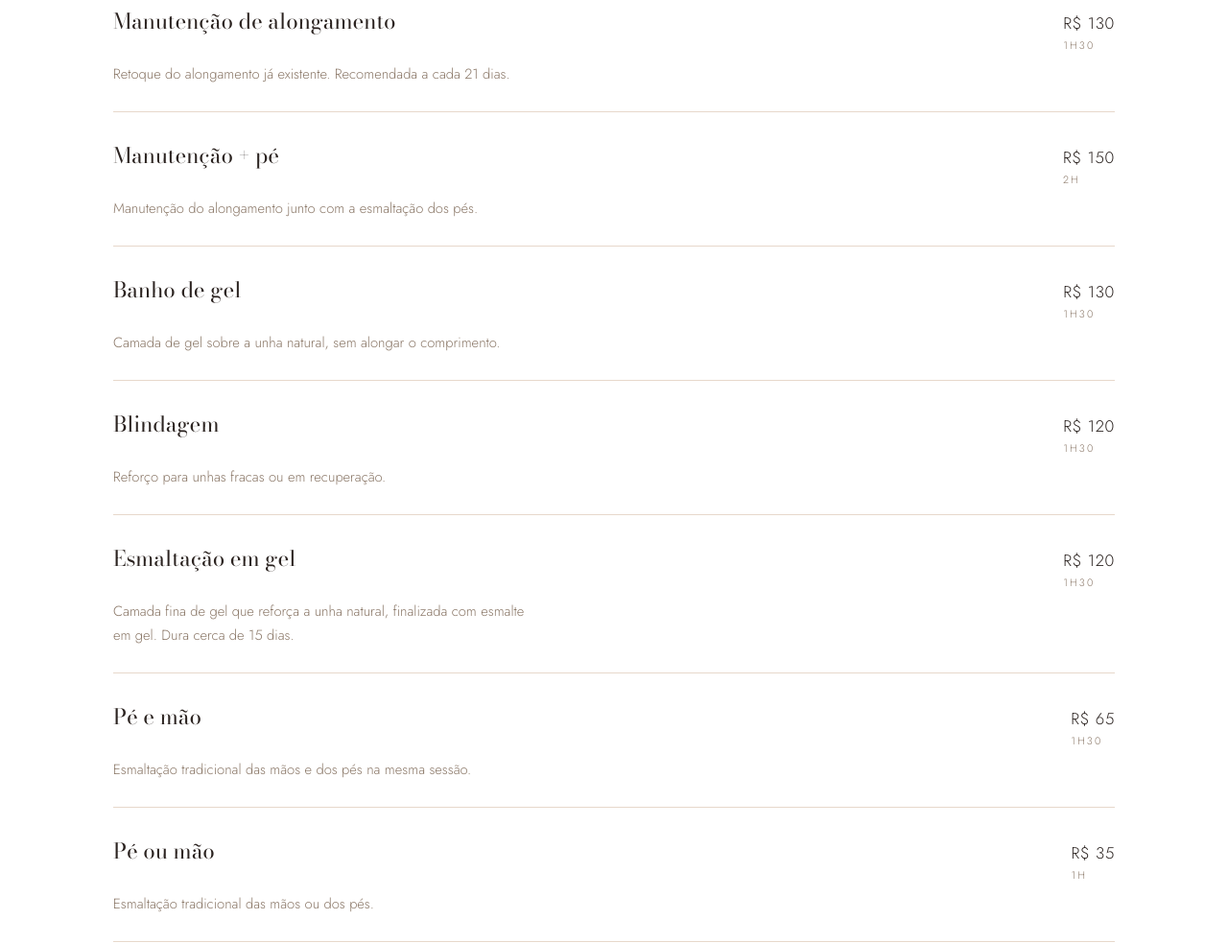
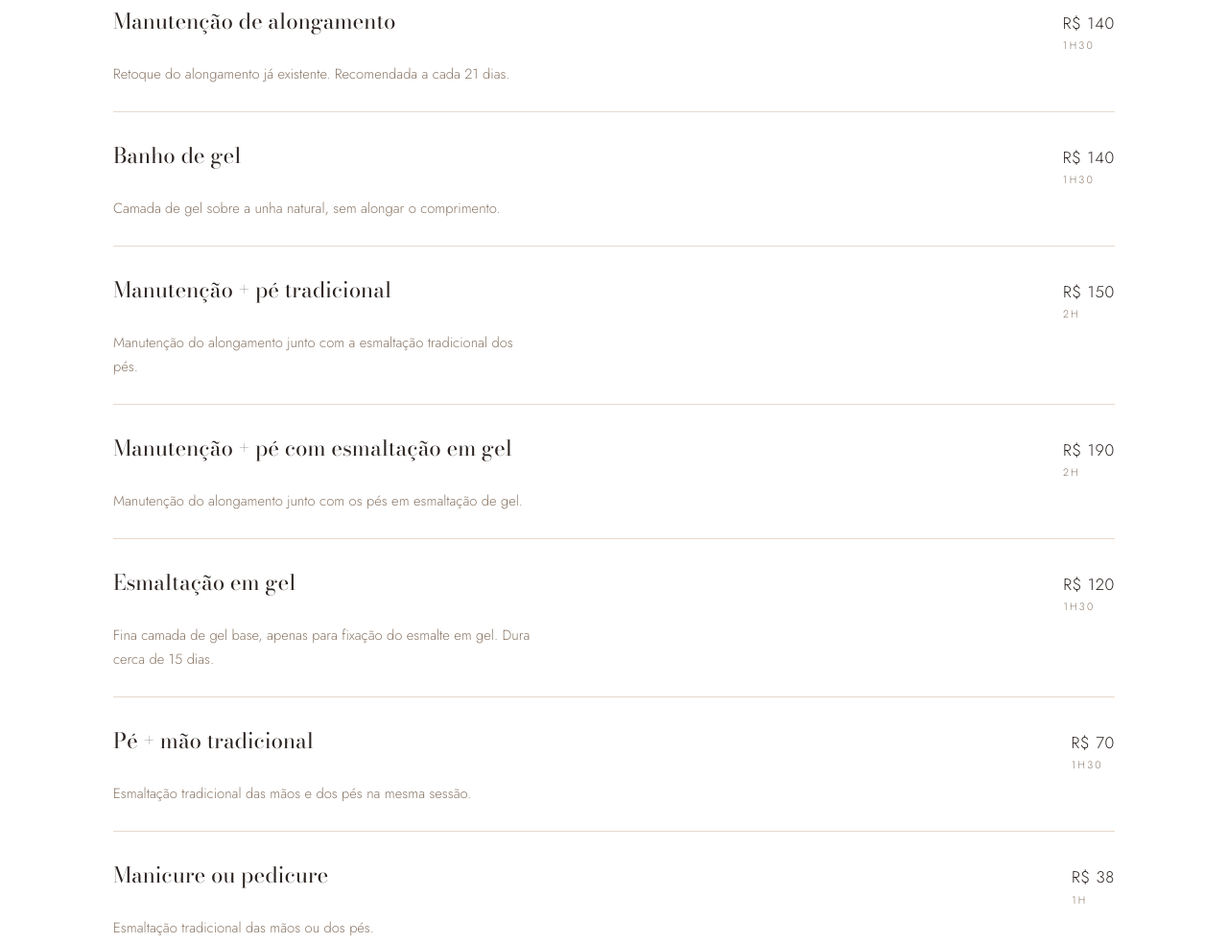
Before and after one commit to ViniciusReis2025/Site-MarianeUnhas, a plain HTML site: page index.html in a window 1280 px wide. Shown: the part 1307-2290 px from the top of the page at 96% size. Drawn offline with nearby package versions, Linux system fonts and the light colour scheme.

Commit message:
atualização

```diff
--- a/index.html
+++ b/index.html
@@ -280,49 +280,49 @@ h3{font-size:1.25rem}
 
         <a class="servico" data-wa data-msg="Alongamento de unhas">
           <span class="servico-nome">Alongamento de unhas</span>
-          <span class="servico-preco">R$ 160<small>2h</small></span>
-          <span class="servico-desc">Extensão do comprimento com acabamento em gel e formato à sua escolha.</span>
+          <span class="servico-preco">R$ 190<small>2h</small></span>
+          <span class="servico-desc">Extensão do comprimento em gel, com acabamento e formato à sua escolha.</span>
         </a>
 
         <a class="servico" data-wa data-msg="Manutenção de alongamento">
           <span class="servico-nome">Manutenção de alongamento</span>
-          <span class="servico-preco">R$ 130<small>1h30</small></span>
+          <span class="servico-preco">R$ 140<small>1h30</small></span>
           <span class="servico-desc">Retoque do alongamento já existente. Recomendada a cada 21 dias.</span>
-        </a>
-
-        <a class="servico" data-wa data-msg="Manutenção + pé">
-          <span class="servico-nome">Manutenção + pé</span>
-          <span class="servico-preco">R$ 150<small>2h</small></span>
-          <span class="servico-desc">Manutenção do alongamento junto com a esmaltação dos pés.</span>
         </a>
 
         <a class="servico" data-wa data-msg="Banho de gel">
           <span class="servico-nome">Banho de gel</span>
-          <span class="servico-preco">R$ 130<small>1h30</small></span>
+          <span class="servico-preco">R$ 140<small>1h30</small></span>
           <span class="servico-desc">Camada de gel sobre a unha natural, sem alongar o comprimento.</span>
         </a>
 
-        <a class="servico" data-wa data-msg="Blindagem">
-          <span class="servico-nome">Blindagem</span>
-          <span class="servico-preco">R$ 120<small>1h30</small></span>
-          <span class="servico-desc">Reforço para unhas fracas ou em recuperação.</span>
+        <a class="servico" data-wa data-msg="Manutenção + pé tradicional">
+          <span class="servico-nome">Manutenção + pé tradicional</span>
+          <span class="servico-preco">R$ 150<small>2h</small></span>
+          <span class="servico-desc">Manutenção do alongamento junto com a esmaltação tradicional dos pés.</span>
+        </a>
+
+        <a class="servico" data-wa data-msg="Manutenção + pé com esmaltação em gel">
+          <span class="servico-nome">Manutenção + pé com esmaltação em gel</span>
+          <span class="servico-preco">R$ 190<small>2h</small></span>
+          <span class="servico-desc">Manutenção do alongamento junto com os pés em esmaltação de gel.</span>
         </a>
 
         <a class="servico" data-wa data-msg="Esmaltação em gel">
           <span class="servico-nome">Esmaltação em gel</span>
           <span class="servico-preco">R$ 120<small>1h30</small></span>
-          <span class="servico-desc">Camada fina de gel que reforça a unha natural, finalizada com esmalte em gel. Dura cerca de 15 dias.</span>
+          <span class="servico-desc">Fina camada de gel base, apenas para fixação do esmalte em gel. Dura cerca de 15 dias.</span>
         </a>
 
-        <a class="servico" data-wa data-msg="Pé e mão">
-          <span class="servico-nome">Pé e mão</span>
-          <span class="servico-preco">R$ 65<small>1h30</small></span>
+        <a class="servico" data-wa data-msg="Pé + mão tradicional">
+          <span class="servico-nome">Pé + mão tradicional</span>
+          <span class="servico-preco">R$ 70<small>1h30</small></span>
           <span class="servico-desc">Esmaltação tradicional das mãos e dos pés na mesma sessão.</span>
         </a>
 
-        <a class="servico" data-wa data-msg="Pé ou mão">
-          <span class="servico-nome">Pé ou mão</span>
-          <span class="servico-preco">R$ 35<small>1h</small></span>
+        <a class="servico" data-wa data-msg="Manicure ou pedicure">
+          <span class="servico-nome">Manicure ou pedicure</span>
+          <span class="servico-preco">R$ 38<small>1h</small></span>
           <span class="servico-desc">Esmaltação tradicional das mãos ou dos pés.</span>
         </a>
 
@@ -331,8 +331,9 @@ h3{font-size:1.25rem}
           <span class="servico-preco">R$ 50<small>30min</small></span>
           <span class="servico-desc">Design de sobrancelha, pode ser combinado com qualquer serviço.</span>
         </a>
+
       </div>
-      <p class="nota-servicos reveal">Nail art e pedrarias têm valor à parte, combinado antes do atendimento. Todo agendamento tem sinal de 50%, descontado do valor no dia — com estorno em cancelamentos avisados com 24h de antecedência. Toque em um serviço para abrir o WhatsApp com a mensagem pronta.</p>
+      <p class="nota-servicos reveal">Nail art e pedrarias são realizadas somente mediante solicitação prévia, pois podem exigir um tempo adicional de atendimento. Os valores são calculados à parte e combinados antecipadamente.<br><br>Para garantir seu horário, solicitamos um sinal de 50% do valor do serviço, que será descontado do total no dia do atendimento. Em caso de cancelamento com mínimo de 24 horas de antecedência, o sinal será integralmente estornado.<br><br>Toque no serviço desejado para falar conosco pelo WhatsApp e realizar seu agendamento. 💅</p>
     </div>
   </section>
 
@@ -342,7 +343,7 @@ h3{font-size:1.25rem}
       <div class="titulo-bloco reveal">
         <span class="eyebrow">Mostruário</span>
         <h2>Trabalhos recentes</h2>
-        <p class="lead" style="margin-top:16px">Cada tip é um atendimento real.</p>
+        <p class="lead" style="margin-top:16px">Cada unha é um atendimento real.</p>
       </div>
 
       <div class="mostruario reveal">
@@ -455,11 +456,20 @@ const CONFIG = {
   whatsapp: "5531996555137",
 
   // mensagem usada nos botões gerais (data-msg="agendar")
-  mensagemPadrao: "Oi, Mariane! Vim pelo site e queria agendar um horário. Pode me passar os dias disponíveis?",
+  mensagemPadrao:
+    "Olá! 💕 Vim pelo site e gostaria de agendar um horário.\n" +
+    "Serviço: \n" +
+    "Dia de preferência: \n" +
+    "Horário ou período de preferência: \n\n" +
+    "Gostaria de verificar a disponibilidade, por favor. 😊",
 
   // modelo usado quando o botão indica um serviço específico
   mensagemServico: (servico) =>
-    `Oi, Mariane! Vim pelo site e queria agendar: ${servico}. Quais horários você tem disponíveis?`
+    "Olá! 💕 Vim pelo site e gostaria de agendar um horário.\n" +
+    `Serviço: ${servico}\n` +
+    "Dia de preferência: \n" +
+    "Horário ou período de preferência: \n\n" +
+    "Gostaria de verificar a disponibilidade, por favor. 😊"
 };
 /* ========================================================== */
 
```
